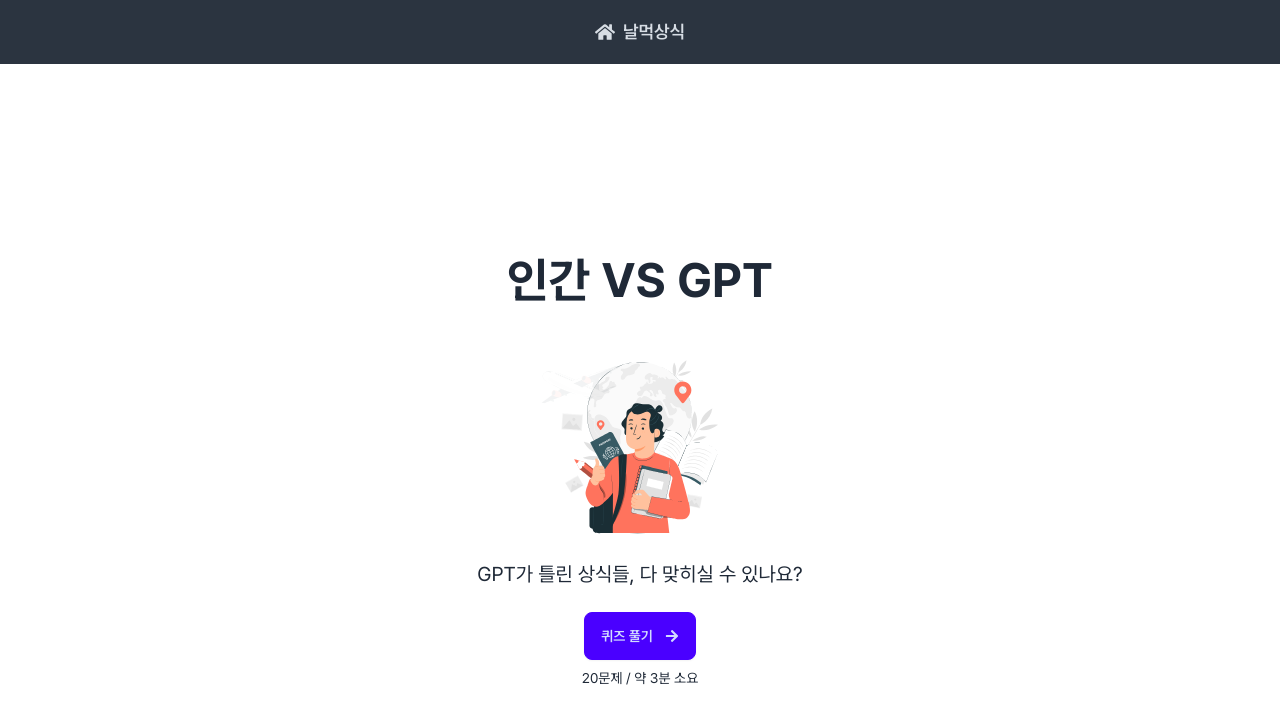
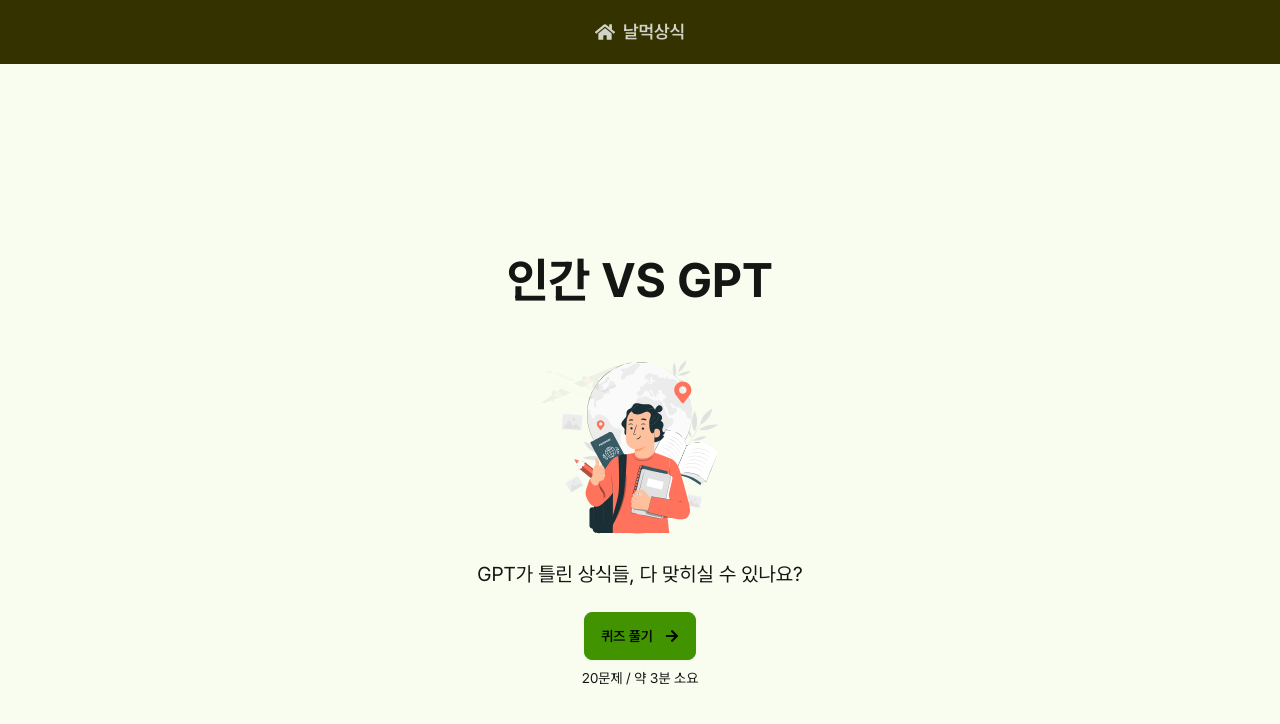
Before and after one commit to jungeol-h/quiz-vs, a Next.js app: page / in a window 1280 px wide. Shown: the top 724 px of the page. Built offline with nearby package versions, Linux system fonts and the light colour scheme.

Commit message:
refactor: Add lemonade theme to daisyui in tailwind.config.js

```diff
--- a/tailwind.config.js
+++ b/tailwind.config.js
@@ -12,4 +12,7 @@
     extend: {},
   },
   plugins: [require("daisyui")],
+  daisyui: {
+    themes: ["lemonade"],
+  },
 };
```
